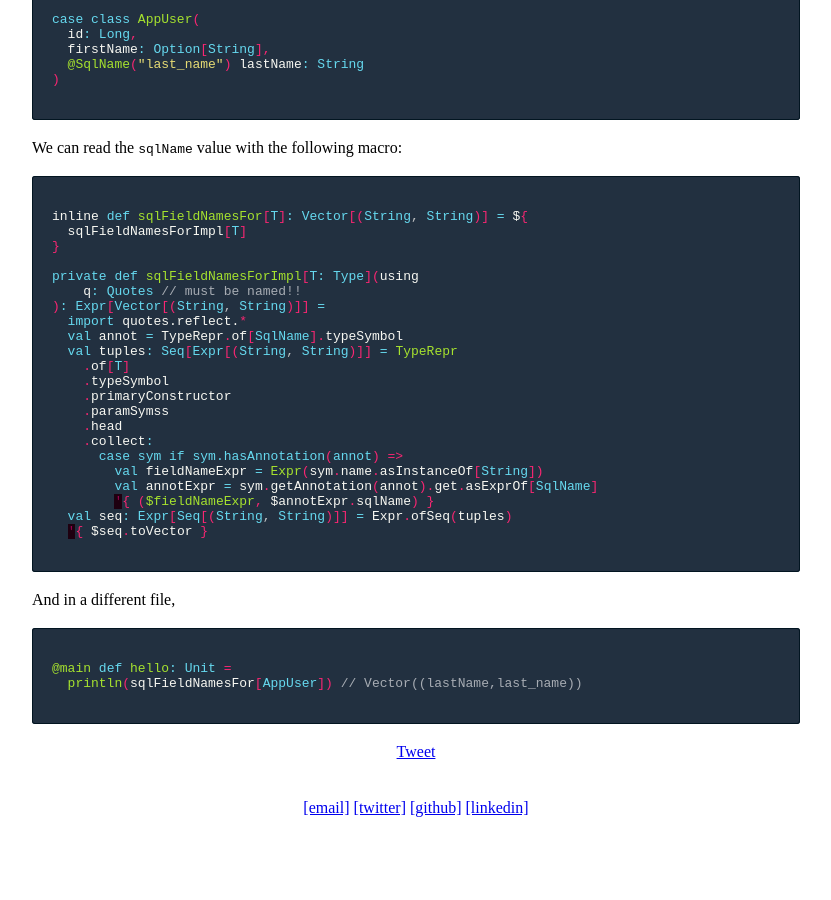
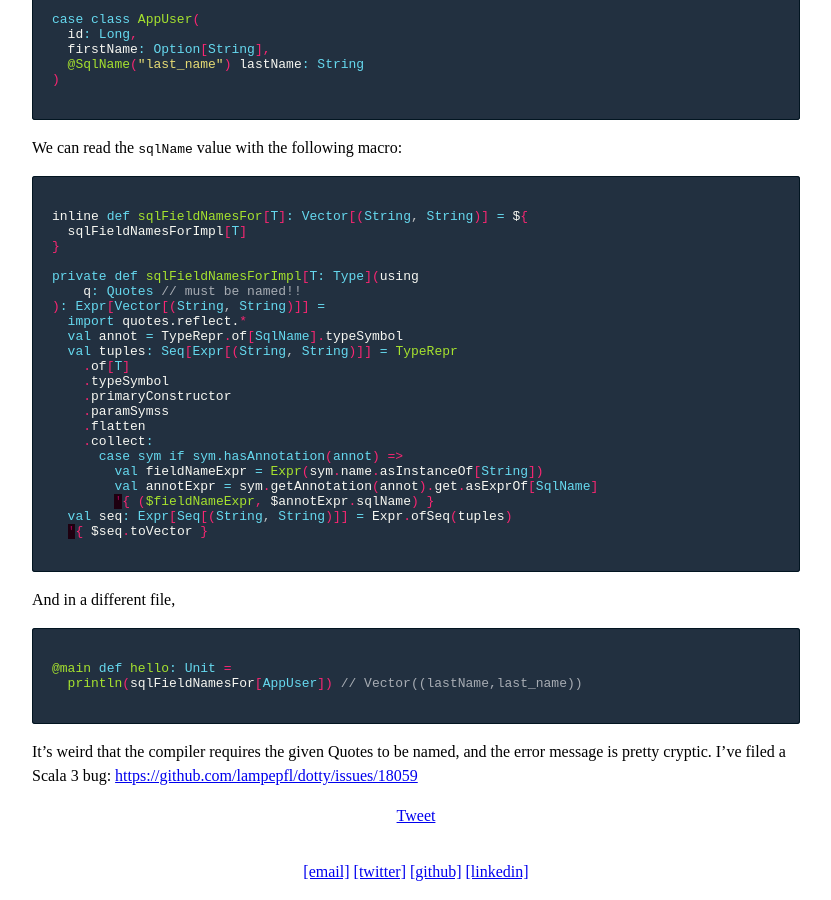
Before and after one commit to AugustNagro/augustnagro.github.io, a Jekyll site: the page built from _posts/2023-06-25-read-annotations-from-macro.md, in a window 1280 px wide and 900 px high, scrolled down 1274 px. Shown: the whole window, without its empty margins (224-1055 px from the left). Built offline with Jekyll 4.4.1, drawn with Linux system fonts in a browser that asks for light colours; comment, search, counter and statistics services are not loaded; before the commit the page ends 2110 px from its top, so only the background shows below that.

Commit message:
blog update

```diff
--- a/_posts/2023-06-25-read-annotations-from-macro.md
+++ b/_posts/2023-06-25-read-annotations-from-macro.md
@@ -85,7 +85,7 @@ private def sqlFieldNamesForImpl[T: Type](using
     .typeSymbol
     .primaryConstructor
     .paramSymss
-    .head
+    .flatten
     .collect:
       case sym if sym.hasAnnotation(annot) =>
         val fieldNameExpr = Expr(sym.name.asInstanceOf[String])
@@ -101,3 +101,5 @@ And in a different file,
 @main def hello: Unit =
   println(sqlFieldNamesFor[AppUser]) // Vector((lastName,last_name))
 {% endhighlight %}
+
+It's weird that the compiler requires the given Quotes to be named, and the error message is pretty cryptic. I've filed a Scala 3 bug: [https://github.com/lampepfl/dotty/issues/18059](https://github.com/lampepfl/dotty/issues/18059)
```
